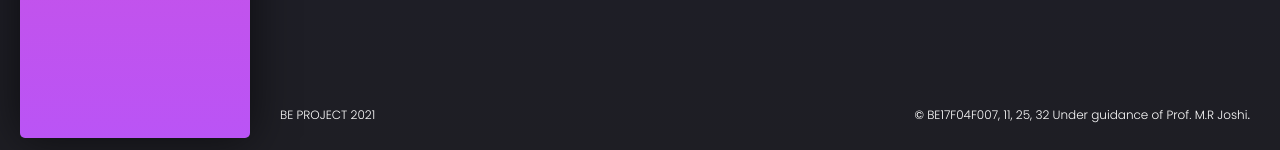
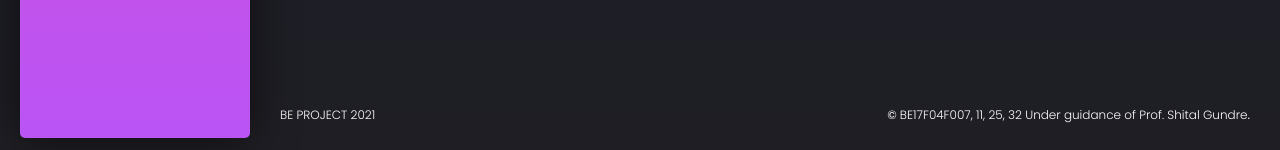
Before and after one commit to codehobbyist06/black-dashboard-django-master, a Django app: page /register/ in a window 1280 px wide. Shown: the part 652-802 px from the top of the page. Run offline with Django 3.2, Linux system fonts and the light colour scheme; some libraries are stand-ins or nearby versions.

Commit message:
Some minor changes

```diff
--- a/core/templates/includes/fixed-plugin.html
+++ b/core/templates/includes/fixed-plugin.html
@@ -22,7 +22,7 @@
           <span class="badge dark-badge ml-2"></span>
           <span class="color-label">DARK MODE</span>
         </li>
-        <li class="button-container">
+        <!-- <li class="button-container">
           <a href="https://www.creative-tim.com/product/black-dashboard-django"
              target="_blank"
              class="btn btn-primary btn-block btn-round">Product Page</a>
@@ -32,7 +32,7 @@
             Source Code
           </a>
         </li>
-        <li class="header-title">Thank you for 95 shares!</li>
+        <li class="header-title">Thank you for 95 shares!</li> -->
       </ul>
 
       <br />
--- a/core/templates/includes/footer.html
+++ b/core/templates/includes/footer.html
@@ -11,7 +11,7 @@
       </ul>
       <div class="copyright">
         &copy; <a target="_blank">BE17F04F007, 11, 25, 32</a>
-               <a target="_blank">Under guidance of Prof. M.R Joshi</a>.
+               <a target="_blank">Under guidance of Prof. Shital Gundre</a>.
       </div>
     </div>
   </footer>
--- a/core/templates/includes/navigation.html
+++ b/core/templates/includes/navigation.html
@@ -29,12 +29,12 @@
                 </button>
               </li>
               <li class="dropdown nav-item">
-                <a href="javascript:void(0)" class="dropdown-toggle nav-link" data-toggle="dropdown">
+                <!-- <a href="javascript:void(0)" class="dropdown-toggle nav-link" data-toggle="dropdown">
                   <div class="notification d-none d-lg-block d-xl-block"></div>
                   <i class="tim-icons icon-sound-wave"></i>
                   <p class="d-lg-none">
                     Notifications
-                  </p>
+                  </p> -->
                 </a>
                 <ul class="dropdown-menu dropdown-menu-right dropdown-navbar">
                   <li class="nav-link"><a href="#" class="nav-item dropdown-item">Mike John responded to your email</a></li>
```
